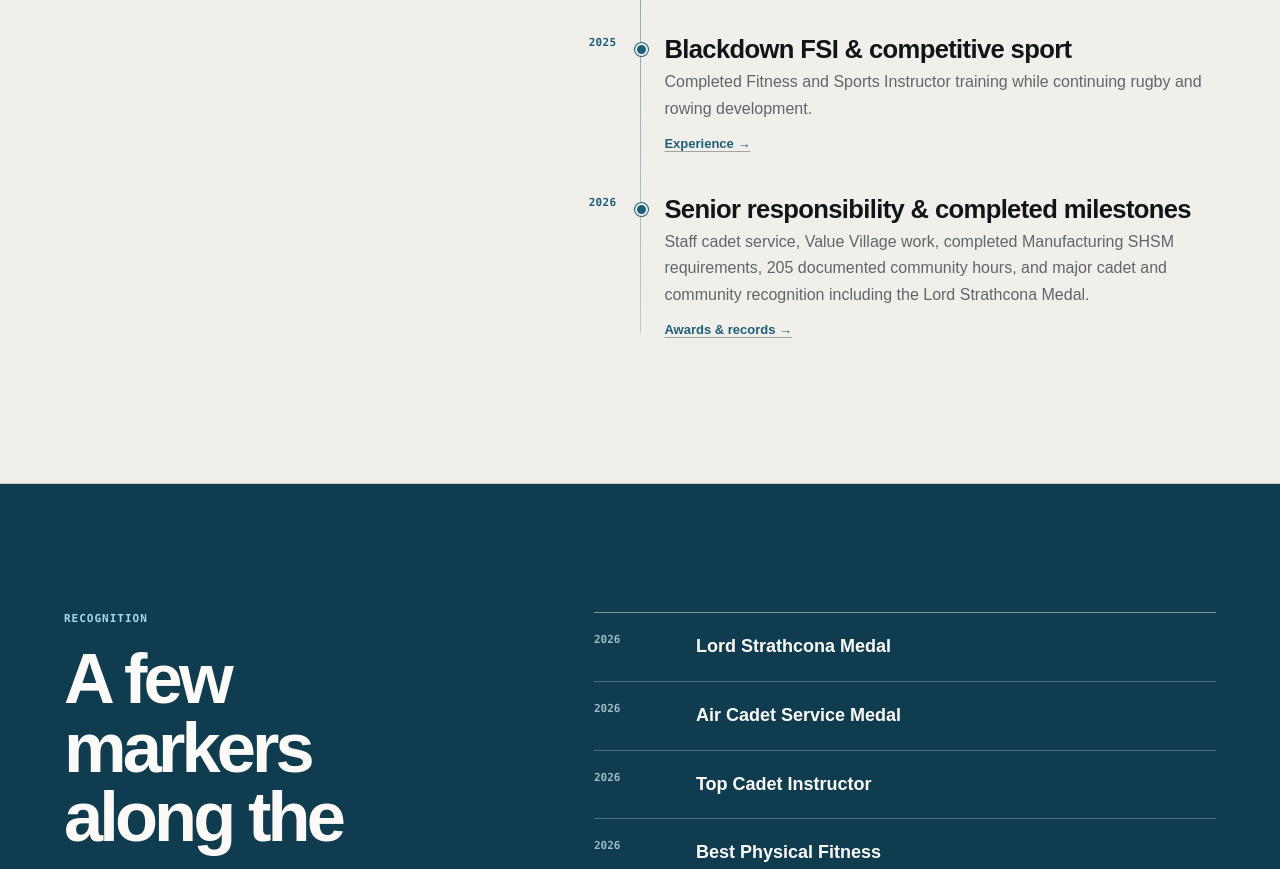
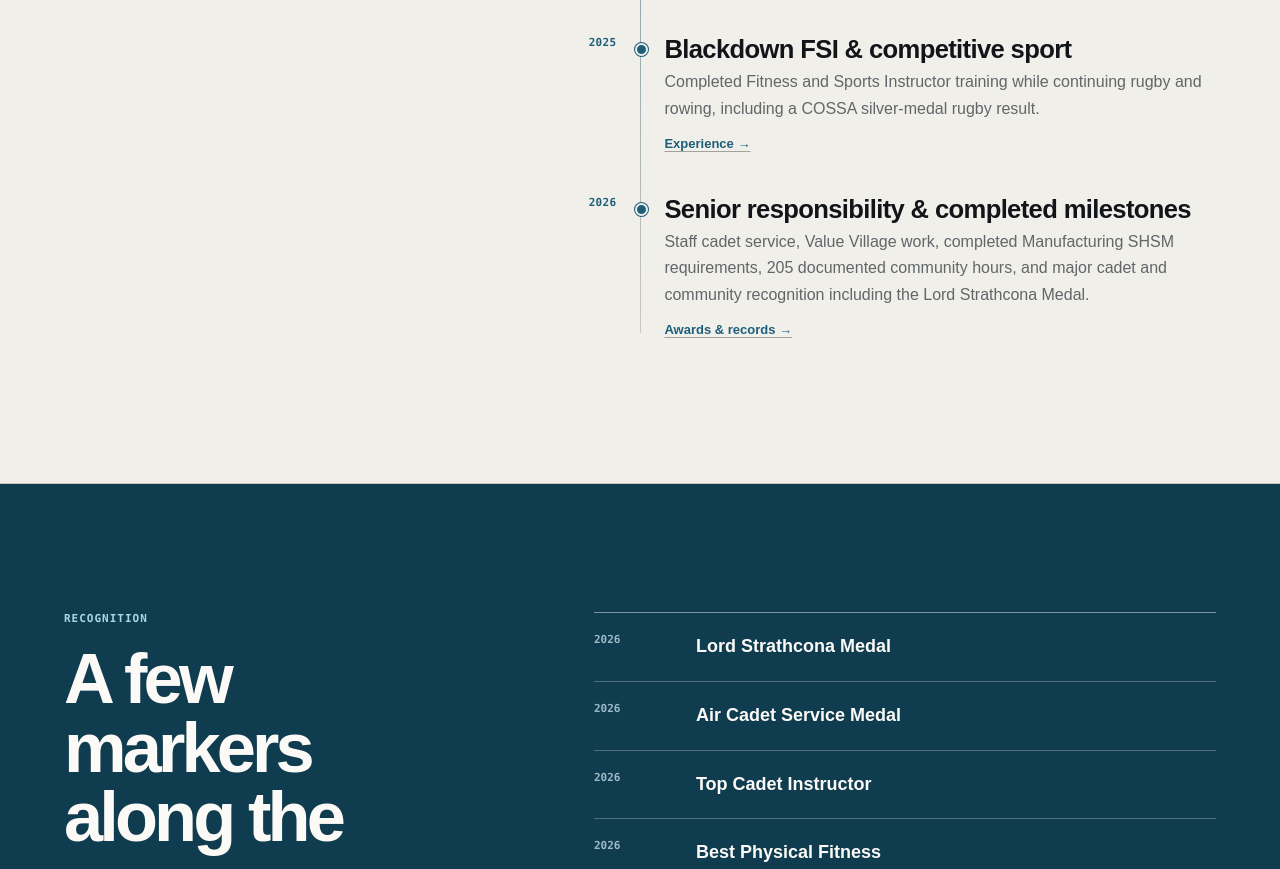
Before and after one commit to dultenrichard/brand, a plain HTML site: page index.html in a window 1280 px wide. Shown: the part 3460-4329 px from the top of the page. Drawn offline with Linux system fonts and the light colour scheme.

Commit message:
Include COSSA rugby silver medal in timeline

```diff
--- a/index.html
+++ b/index.html
@@ -171,7 +171,7 @@
             <li><time datetime="2022-08-26">2022</time><div><strong>CAP 1 &amp; early recognition</strong><p>Completed Cadet Activity Program 1 and added academic and Royal Canadian Legion competition recognition.</p><a href="/brand/awards/">Recognition →</a></div></li>
             <li><time datetime="2023">2023</time><div><strong>CAP 2, first paid work &amp; Best All Around Student</strong><p>Completed CAP 2, started customer-facing employment, and received school and squadron recognition.</p><a href="/brand/experience/">Experience →</a></div></li>
             <li><time datetime="2024">2024</time><div><strong>Honour Roll &amp; squadron awards</strong><p>Academic recognition alongside commendation, fundraising, marksmanship, and attendance awards at 851 Squadron.</p><a href="/brand/awards/">Recognition →</a></div></li>
-            <li><time datetime="2025">2025</time><div><strong>Blackdown FSI &amp; competitive sport</strong><p>Completed Fitness and Sports Instructor training while continuing rugby and rowing development.</p><a href="/brand/experience/">Experience →</a></div></li>
+            <li><time datetime="2025">2025</time><div><strong>Blackdown FSI &amp; competitive sport</strong><p>Completed Fitness and Sports Instructor training while continuing rugby and rowing, including a COSSA silver-medal rugby result.</p><a href="/brand/experience/">Experience →</a></div></li>
             <li><time datetime="2026">2026</time><div><strong>Senior responsibility &amp; completed milestones</strong><p>Staff cadet service, Value Village work, completed Manufacturing SHSM requirements, 205 documented community hours, and major cadet and community recognition including the Lord Strathcona Medal.</p><a href="/brand/awards/">Awards &amp; records →</a></div></li>
           </ol>
         </div>
```
